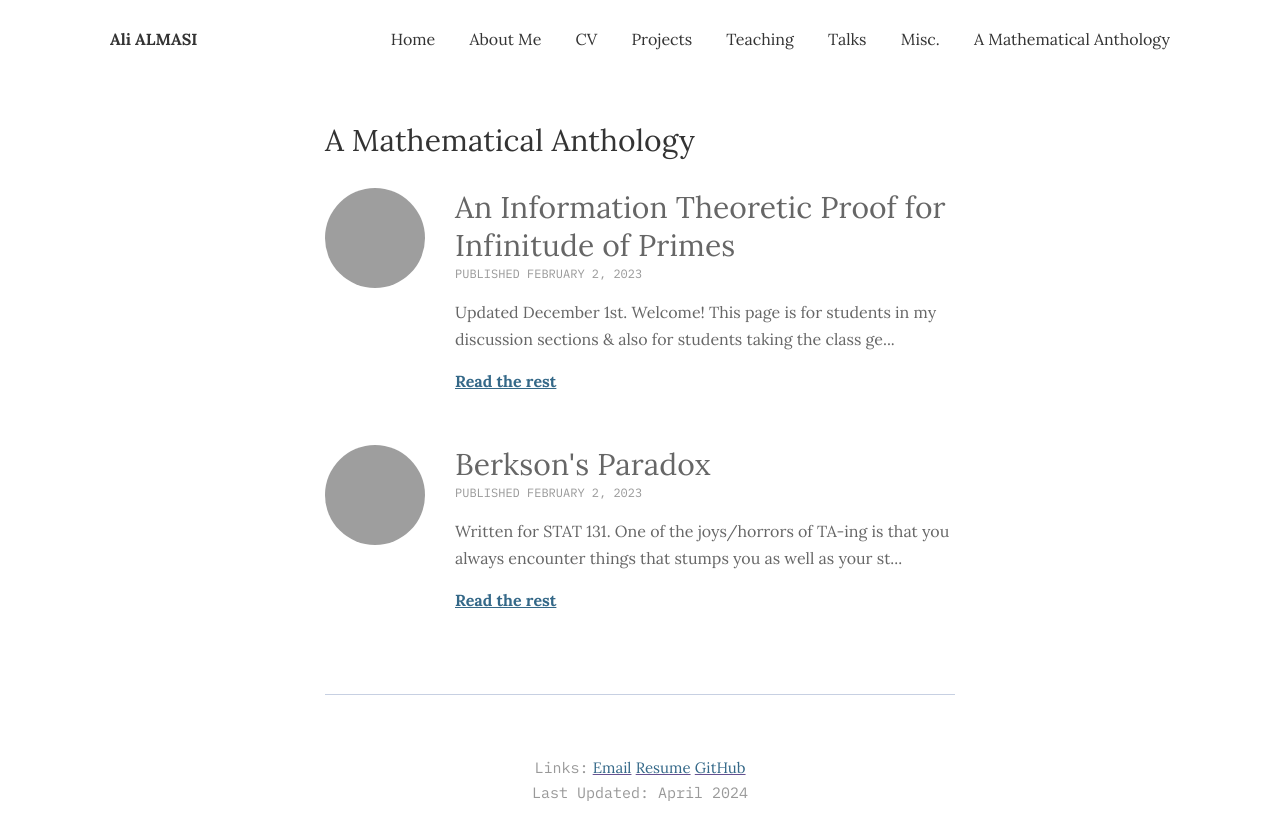
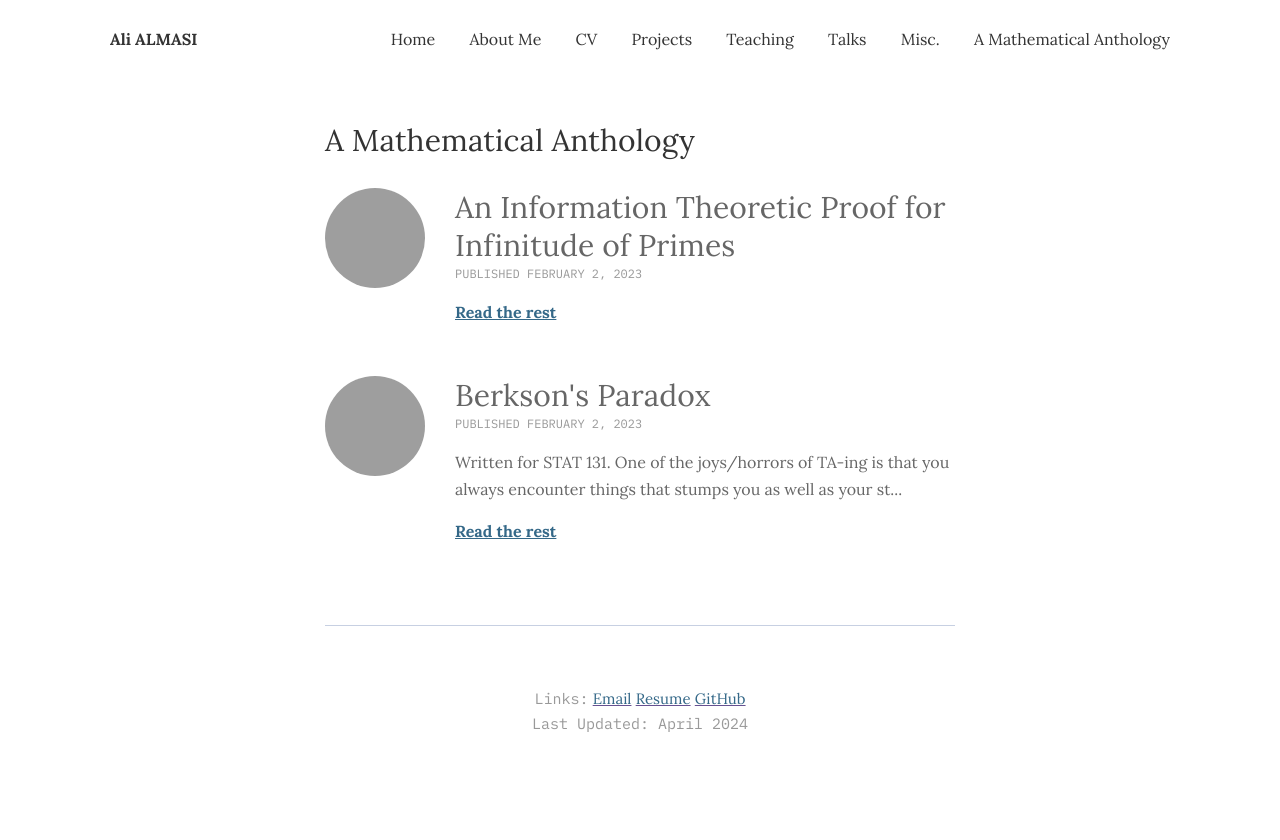
Before and after one commit to ali-almasi/ali-almasi.github.io, a Jekyll site: the page built from _pages/7_mathematical-anthology.md, in a window 1280 px wide, cut to the strip 0-840 px from the top of the page. Built offline with Jekyll 4.4.1, drawn with Linux system fonts in a browser that asks for light colours; some of the changed lines change nothing that is shown; grey boxes are pictures that could not be loaded.

Commit message:
Update 2024-06-11-info_proof_primes.md

```diff
--- a/_posts/2024-06-11-info_proof_primes.md
+++ b/_posts/2024-06-11-info_proof_primes.md
@@ -6,31 +6,3 @@ image: /assets/img/lassen.jpeg
 caption: Lassen National Park!
 usemathjax: true
 ---
-
-Updated December 1st.
-
-
-Welcome!
-This page is for students in my discussion sections & also for students taking the class generally!
-The instructor for this class was Bruno Mendes.
-
-### Important Information
-
-\\(|\psi\rangle\langle \psi| \\)
-**Missing Sections/Quizzes**: If you are sick and do not feel that coming to section is possible or wise (to avoid spreading stuff to your classmates & me), that is totally ok.  You do NOT have to send me an email.  To take the quiz, please come to my office hours. There, I'll give you the access key to take the quiz.
-
-**Use Piazza for (most questions)**: Please direct most course-related questions to *Piazza* and NOT to my email.  [Please join STAT 5 piazza](https://piazza.com/uc_santa_cruz/fall2021/stat5/home)
-
-**Email**:  Email should be reserved for personal & logistic questions: quiz grading or missing discussion due to medical issues, etc. My email is: shkawano @ ucsc
-
-**Canvas Messages**: I won't check my canvas messages. Please use email or Piazza.
-
-**Quizzes**:  There will be ten quizzes in section, some of which can be dropped. I will try to make these quizzes easy & will grade leniently.
-
-**Doing Well in this class**: Most people don't learn statistics (or math) from just reading or listening to lectures. Anything that takes skill is like this; just because you watch a lot of basketball doesn't mean you'll become good at it.  You have to train your intuition, which takes time & repetition! But it's not just about mindless drilling. If you get stuck on a problem, you have to identify what concept you don't quite understand and the practice problems that test that concept.
-
-### Other Stuff
-
-* College can be stressful. I think Meditation is a cool way to maintain your mental (& physical) well-being.
-* [Why I'm interested in Stats](https://sho-kawano.github.io/2021/09/08/why-stats/)
-* Good advice on [how to lose points on an exam in math classes.](http://acritch.com/losemarks/)
```
